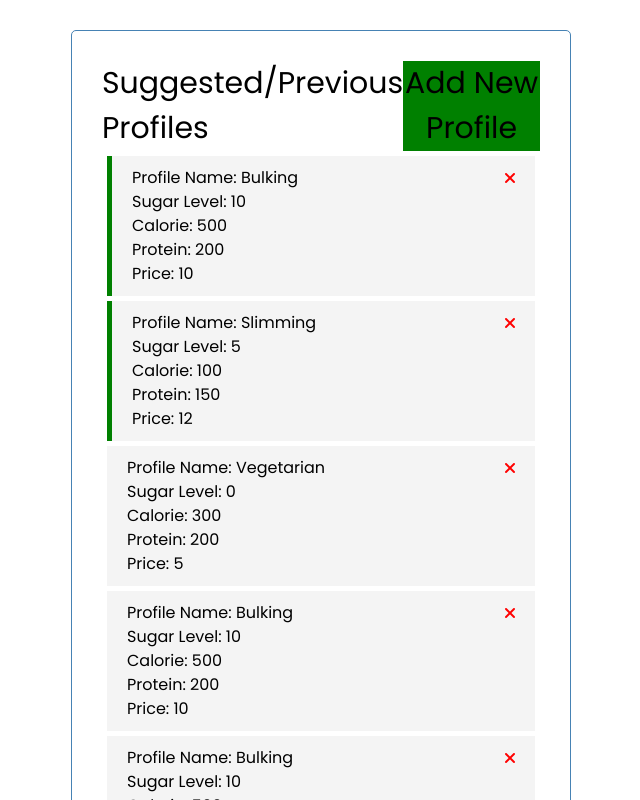
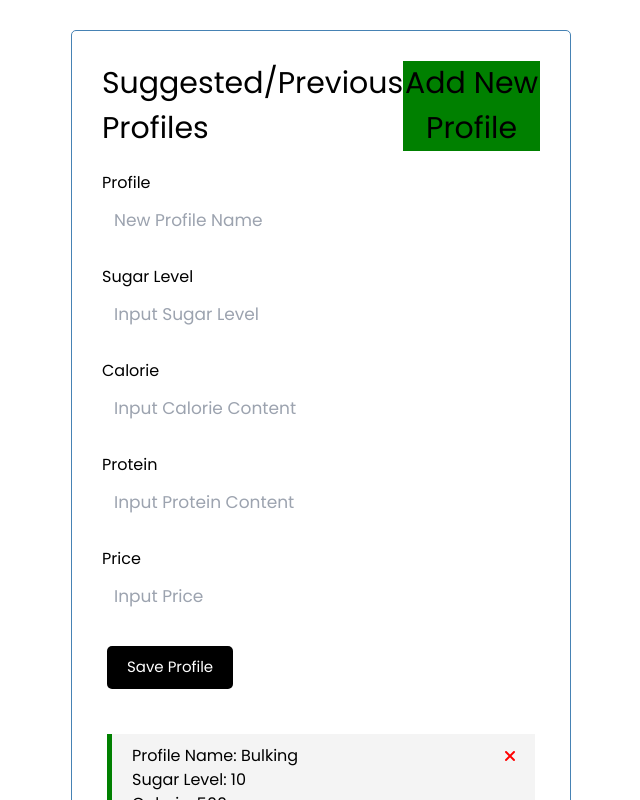
Before and after one commit to ststheting/chiak-app, a Vue app in the folder chiak-app/: page /profile in a window 1280 px wide. Shown: the top 800 px of the page, without its empty margins (319-959 px from the left). Built offline with nearby package versions, Linux system fonts and the light colour scheme.

Commit message:
create presets first commit

```diff
--- /dev/null
+++ b/chiak-app/src/components/AddProfile.vue
@@ -0,0 +1,120 @@
+<template>
+    <form @submit="onSubmit" class="add-form">
+
+    <!--Profile input label  -->
+    <div class="form-control">
+      <label>Profile</label>
+      <input type="text" v-model="text" name="text" placeholder="New Profile Name" />
+    </div>
+
+    <!-- Sugar Level input label -->
+    <div class="form-control">
+      <label>Sugar Level</label>
+      <input
+        type="text"
+        v-model="sugar_lvl"
+        name="sugar_lvl"
+        placeholder="Input Sugar Level"
+      />
+    </div>
+
+    <!-- Calorie input label -->
+    <div class="form-control">
+      <label>Calorie</label>
+      <input
+        type="text"
+        v-model="calorie"
+        name="calorie"
+        placeholder="Input Calorie Content"
+      />
+    </div>
+
+    <!-- Protein input label -->
+    <div class="form-control">
+      <label>Protein</label>
+      <input
+        type="text"
+        v-model="protein"
+        name="protein"
+        placeholder="Input Protein Content"
+      />
+    </div>
+
+    <!-- Price input label -->
+    <div class="form-control">
+      <label>Price</label>
+      <input
+        type="text"
+        v-model="price"
+        name="price"
+        placeholder="Input Price"
+      />
+    </div>
+
+    <!-- <div class="form-control form-control-check">
+      <label>Set Reminder</label>
+      <input type="checkbox" v-model="reminder" name="reminder" />
+    </div> -->
+
+    <input type="submit" value="Save Profile" class="btn btn-block" />
+  </form>
+</template>
+
+<script>
+    export default {
+        name: 'AddProfile',
+        data(){
+            return{
+                text:'',
+                sugar_lvl:'',
+                calorie:'',
+                protein:'',
+                price:''
+            }
+        }
+    }
+</script>
+
+<style scoped>
+.add-form {
+  margin-bottom: 40px;
+}
+.form-control {
+  margin: 20px 0;
+}
+.form-control label {
+  display: block;
+}
+.form-control input {
+  width: 100%;
+  height: 40px;
+  margin: 5px;
+  padding: 3px 7px;
+  font-size: 17px;
+}
+.form-control-check {
+  display: flex;
+  align-items: center;
+  justify-content: space-between;
+}
+.form-control-check label {
+  flex: 1;
+}
+.form-control-check input {
+  flex: 2;
+  height: 20px;
+}
+.btn {
+  display: inline-block;
+  background: #000;
+  color: #fff;
+  border: none;
+  padding: 10px 20px;
+  margin: 5px;
+  border-radius: 5px;
+  cursor: pointer;
+  text-decoration: none;
+  font-size: 15px;
+  font-family: inherit;
+}
+</style>
--- a/chiak-app/src/components/PresetHeader.vue
+++ b/chiak-app/src/components/PresetHeader.vue
@@ -1,7 +1,7 @@
 <template>
     <header>
         <h1>{{ title }}</h1>
-        <PresetButton text="Add New Profile" color="green"/>
+        <PresetButton text="Add New Profile" color="green" />
     </header>
 </template>
 
--- a/chiak-app/src/components/Profile.vue
+++ b/chiak-app/src/components/Profile.vue
@@ -1,5 +1,5 @@
 <template>
-    <div @dblclick="$emit('toggle-select', profile.id)" :class="[profile.select ? 'select' :
+    <div @click="$emit('toggle-select', profile.id)" :class="[profile.select ? 'select' :
     '', 'profile']">
         <h3>Profile Name: {{profile.name }}
             <i @click="$emit('delete-profile', profile.id)" class="fas fa-times"></i>
@@ -7,7 +7,7 @@
         <p>Sugar Level: {{profile.sugar_lvl}}</p>
         <p>Calorie: {{profile.calorie}}</p>
         <p>Protein: {{profile.protein}}</p>
-        <p>Price: {{profile.price}}</p>
+        <p>Price: ${{profile.price}}</p>
     </div>
 
 </template>
--- a/chiak-app/src/views/Preset.vue
+++ b/chiak-app/src/views/Preset.vue
@@ -2,6 +2,7 @@
     <div>
         <div class = "container">
             <PresetHeader id="presetHeader" title = "Suggested/Previous Profiles" />
+            <AddProfile />
             <Profiles @toggle-select="toggleSelect" @delete-profile="deleteProfile" :profiles="profiles" />
         </div>
     </div>
@@ -10,12 +11,14 @@
 <script>
 import Profiles from '../components/Profiles.vue'
 import PresetHeader from '../components/PresetHeader.vue'
+import AddProfile from '../components/AddProfile.vue'
 
 export default {
     name: 'Preset',
     components:{
         Profiles,
-        PresetHeader
+        PresetHeader,
+        AddProfile
     },
     data(){
         return{
```
